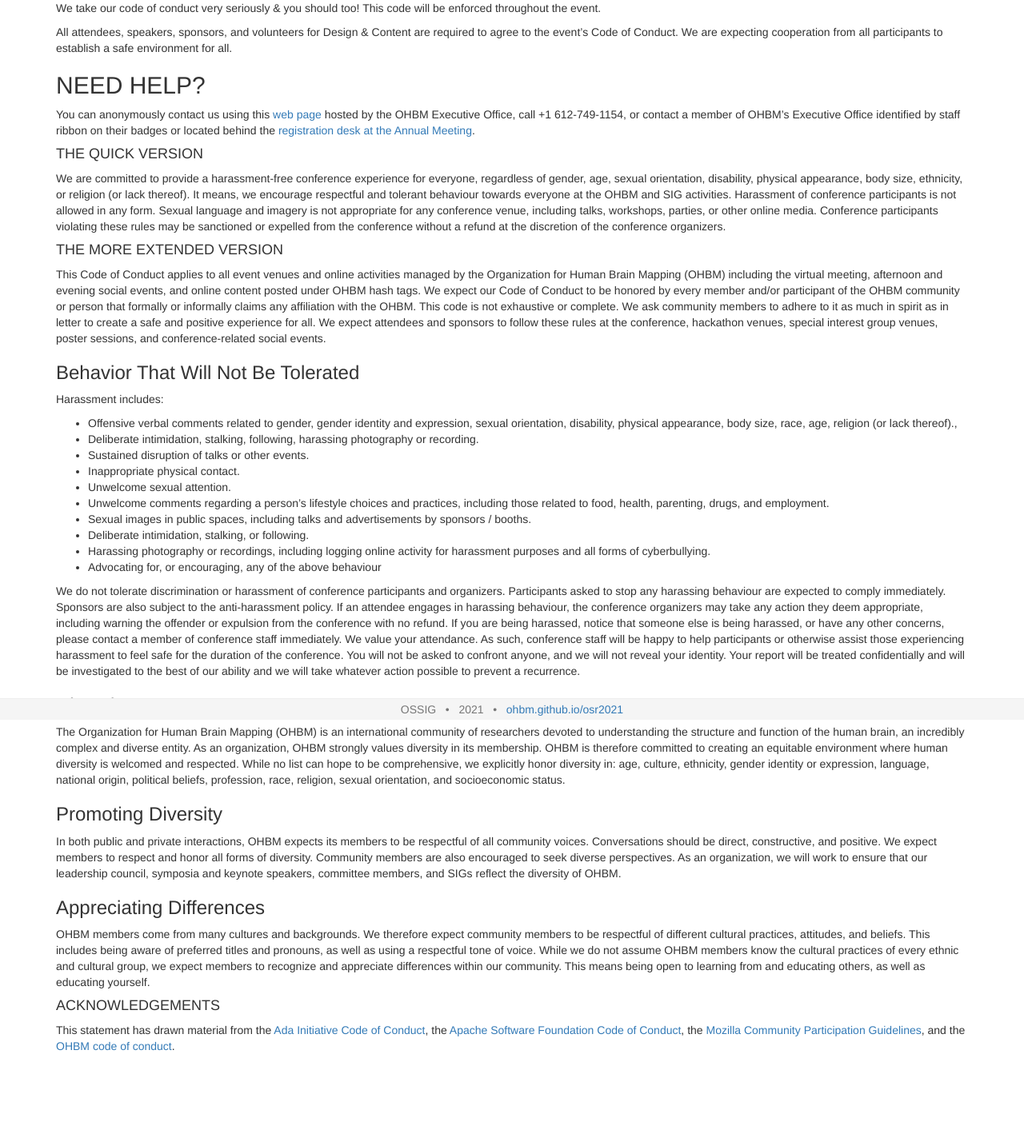
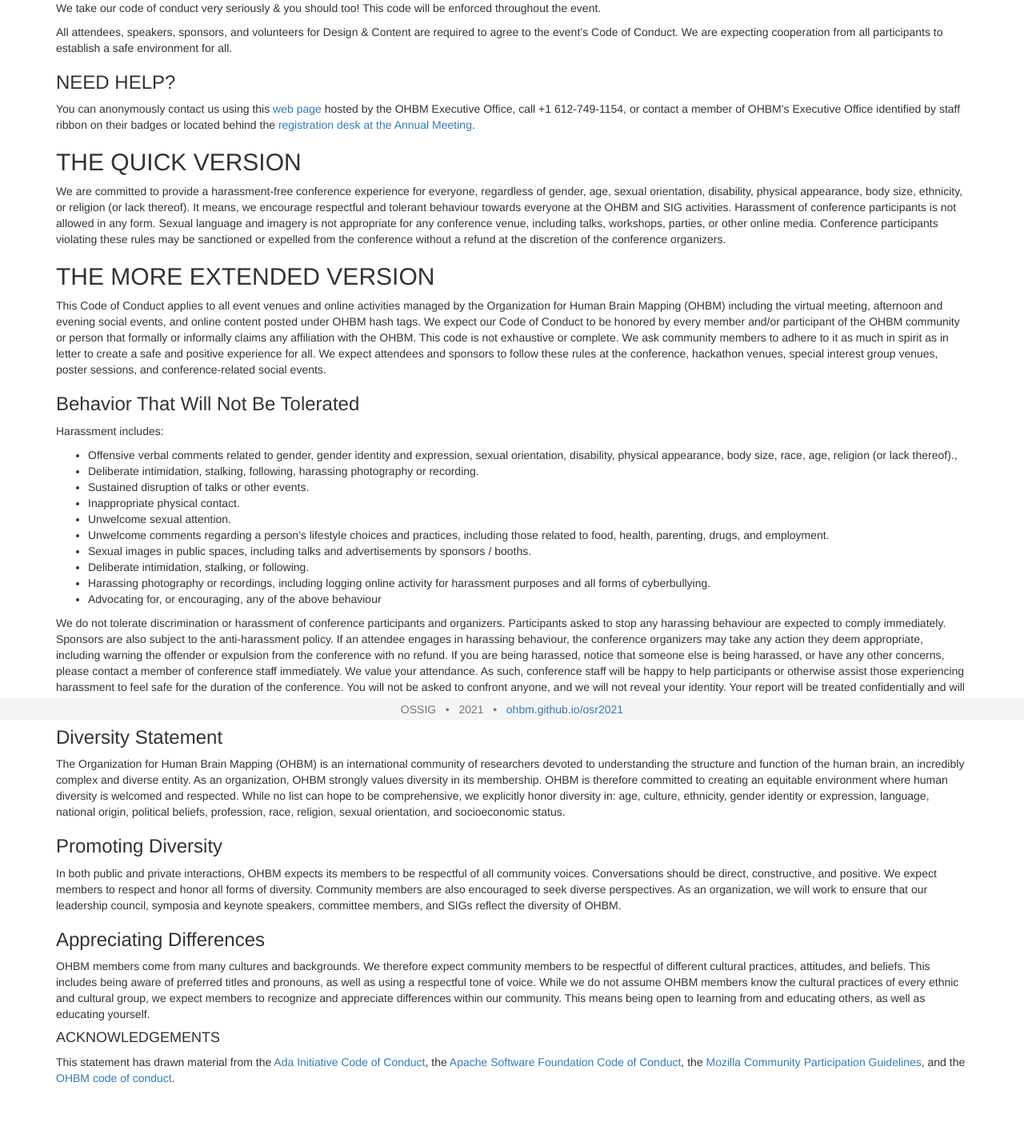
Before and after one commit to ohbm/osr2021, a Jekyll site: the page built from osr_coc.md, in a window 1280 px wide. Shown: the whole page at 80% size. Built offline with Jekyll 4.4.1, drawn with Linux system fonts in a browser that asks for light colours; before the commit the page ends 1378 px from its top, so only the background shows below that.

Commit message:
Update osr_coc.md

```diff
--- a/osr_coc.md
+++ b/osr_coc.md
@@ -9,14 +9,14 @@
 
 All attendees, speakers, sponsors, and volunteers for Design & Content are required to agree to the event’s Code of Conduct. We are expecting cooperation from all participants to establish a safe environment for all.
 
-## NEED HELP?
+### NEED HELP?
 You can anonymously contact us using this [web page](https://www.humanbrainmapping.org/i4a/forms/index.cfm?id=129&pageid=3915&showTitle=1&widgetPreview=0&page_version=) hosted by the OHBM Executive Office, call +1 612-749-1154, or contact a member of OHBM’s Executive Office identified by staff ribbon on their badges or located behind the [registration desk at the Annual Meeting](https://ohbm.sparkle.space/in/information).
 
-#### THE QUICK VERSION
+## THE QUICK VERSION
 We are committed to provide a harassment-free conference experience for everyone, regardless of gender, age, sexual orientation, disability, physical appearance, body size, ethnicity, or religion (or lack thereof). It means, we encourage respectful and tolerant behaviour towards everyone at the OHBM and SIG activities. Harassment of conference participants is not allowed in any form. Sexual language and imagery is not appropriate for any conference venue, including talks, workshops, parties, or other online media. Conference participants violating these rules may be sanctioned or expelled from the conference without a refund at the discretion of the conference organizers.
 
 
-#### THE MORE EXTENDED VERSION
+## THE MORE EXTENDED VERSION
 This Code of Conduct applies to all event venues and online activities managed by the Organization for Human Brain Mapping (OHBM) including the virtual meeting, afternoon and evening social events, and online content posted under OHBM hash tags. We expect our Code of Conduct to be honored by every member and/or participant of the OHBM community or person that formally or informally claims any affiliation with the OHBM.
 This code is not exhaustive or complete. We ask community members to adhere to it as much in spirit as in letter to create a safe and positive experience for all. We expect attendees and sponsors to follow these rules at the conference, hackathon venues, special interest group venues, poster sessions, and conference-related social events.
 
```
